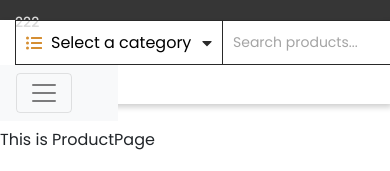
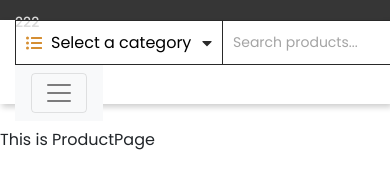
Before and after one commit to kamilwilk95/wdp-2206-02, a React (Create React App) app: page /product/1 in a window 390 px wide. Shown: the part 237-408 px from the top of the page. Built offline with nearby package versions, Linux system fonts and the light colour scheme.

Commit message:
Set position for mobile devices

```diff
--- a/src/components/layout/MenuBar/MenuBar.js
+++ b/src/components/layout/MenuBar/MenuBar.js
@@ -12,6 +12,7 @@ const MenuBar = ({ children }) => (
         <div className={'col order-md-1 order-sm-2'}>
           <ProductSearch />
         </div>
+        <div className={'col-auto order-md-2 order-sm-1 ' + styles.menu}>
           <nav className='navbar navbar-expand-lg navbar-light bg-light'>
             <button
               className='navbar-toggler'
@@ -24,8 +25,6 @@ const MenuBar = ({ children }) => (
             >
               <span className='navbar-toggler-icon'></span>
             </button>
-
-          <div className={'col-auto order-md-2 order-sm-1 ' + styles.menu}>
             <div className='collapse navbar-collapse' id='navbarNav'>
               <ul className='navbar-nav'>
                 <li className='nav-item'>
@@ -65,8 +64,8 @@ const MenuBar = ({ children }) => (
                 </li>
               </ul>
             </div>
+          </nav>
         </div>
-        </nav>
       </div>
     </div>
   </div>
```
Lines whose indentation alone changed are shown as unchanged.
